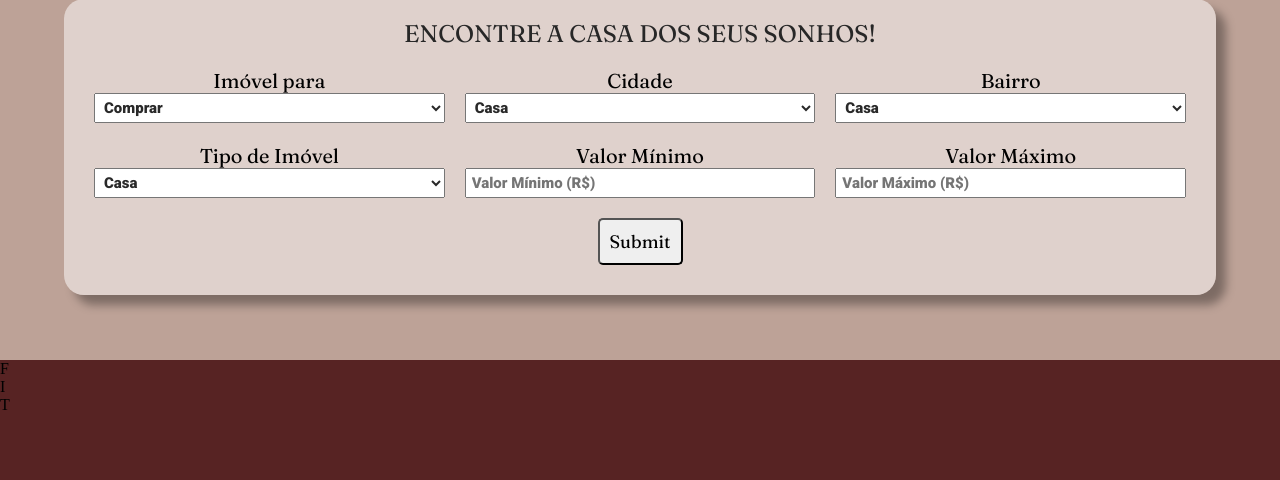
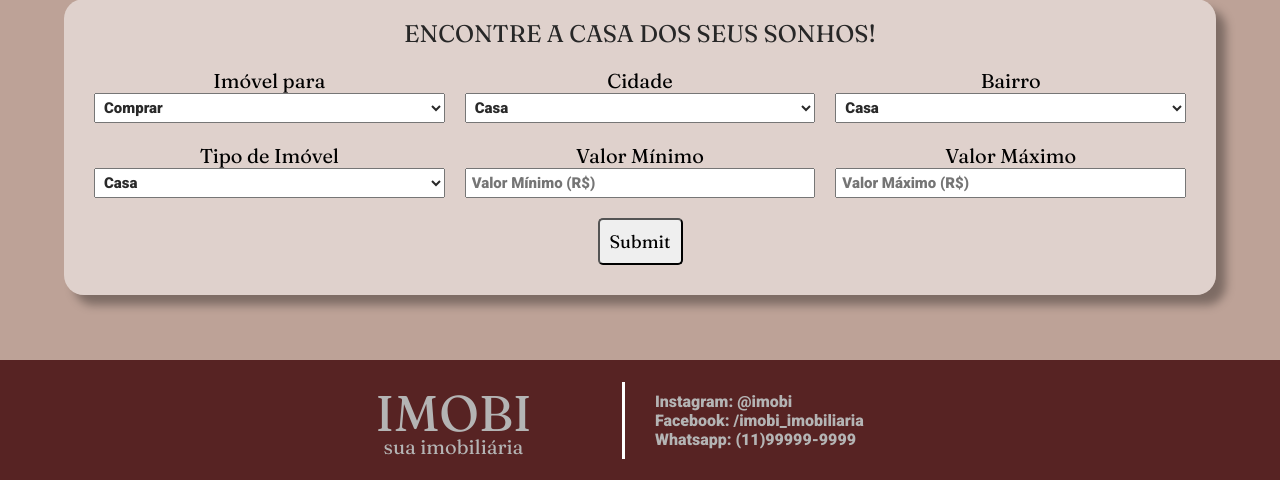
Before and after one commit to caiokeidi/imobi, a Django app: page / in a window 1280 px wide. Shown: the part 426-906 px from the top of the page. Before the commit the page ends 836 px from the top, so only its background shows below. Run offline with Django 3.2, Linux system fonts and the light colour scheme; data that the repository does not hold is empty.

Commit message:
add: Footer

```diff
--- a/imobi/imobi/static/css/style.css
+++ b/imobi/imobi/static/css/style.css
@@ -3,6 +3,9 @@
     padding: 0;
     box-sizing: border-box;
     text-decoration: none;
+}
+
+a{
     color: black;
 }
 
@@ -59,6 +62,7 @@
     font-family: 'Fraunces', serif;
     font-size: 20px;
     margin-top: -10px;
+    text-align: center;
 }
 
 .navigation{
@@ -116,14 +120,41 @@
     width: 5%;
 }
 
-
+/* FOOTER STYLE */
 footer{
     background-color: rgb(87, 35, 35);
     width: 100%;
-    height: 80px;
+    height: 120px;
+    padding: 20px;
     margin-top: 10px;
+    display: flex;
+    justify-content: center;
+    align-items: center;
+    color: rgb(180, 180, 180);
 }
 
+.Logo_Footer{
+    width: 25%;
+    padding-right: 30px;
+    border-right: 3px solid white;
+}
+
+.Logo_Footer #imobi{
+    text-align: center;
+}
+
+.redes_sociais{
+    display: block;
+    width: 25%;
+    margin-left: 30px;
+
+    font-family: 'Roboto', sans-serif;
+    font-weight: 700;
+}
+
+.redes_sociais a{
+    color: rgb(180, 180, 180);
+}
 
 /* INDEX STYLE */
 .banner{
--- a/imobi/templates/partials/_footer.html
+++ b/imobi/templates/partials/_footer.html
@@ -2,10 +2,14 @@
 
     <!-- FOOTER START -->
     <footer>
+        <div class='Logo_Footer'>
+            <div id="imobi">IMOBI</div>
+            <div id="sub_imobi">sua imobiliária</div>
+        </div>
         <div class="redes_sociais">
-            <div><a>F</a></div>
-            <div><a>I</a></div>
-            <div><a>T</a></div>
+            <div><a>Instagram: @imobi</a></div>
+            <div><a>Facebook: /imobi_imobiliaria</a></div>
+            <div><a>Whatsapp: (11)99999-9999</a></div>
         </div>
     </footer>
     <!-- FOOTER END -->
```
